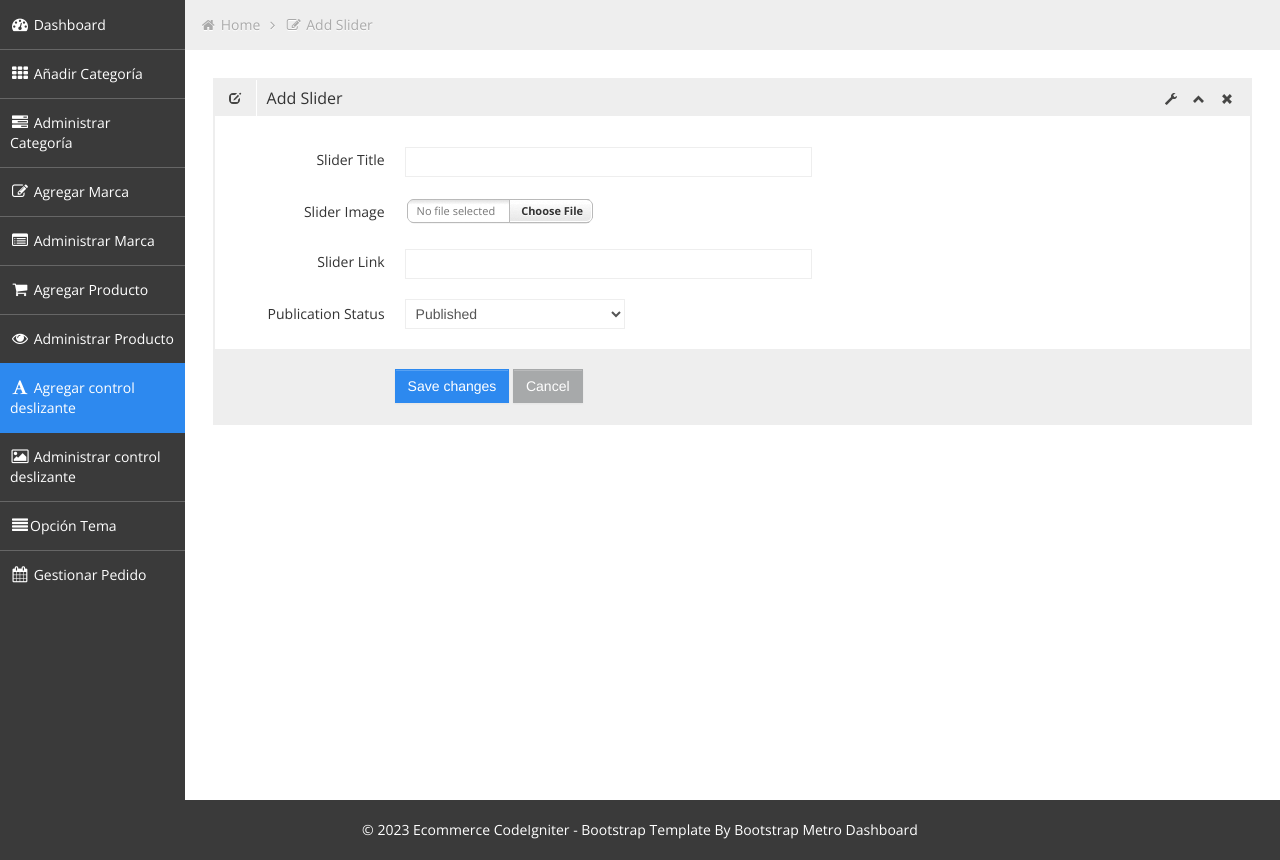
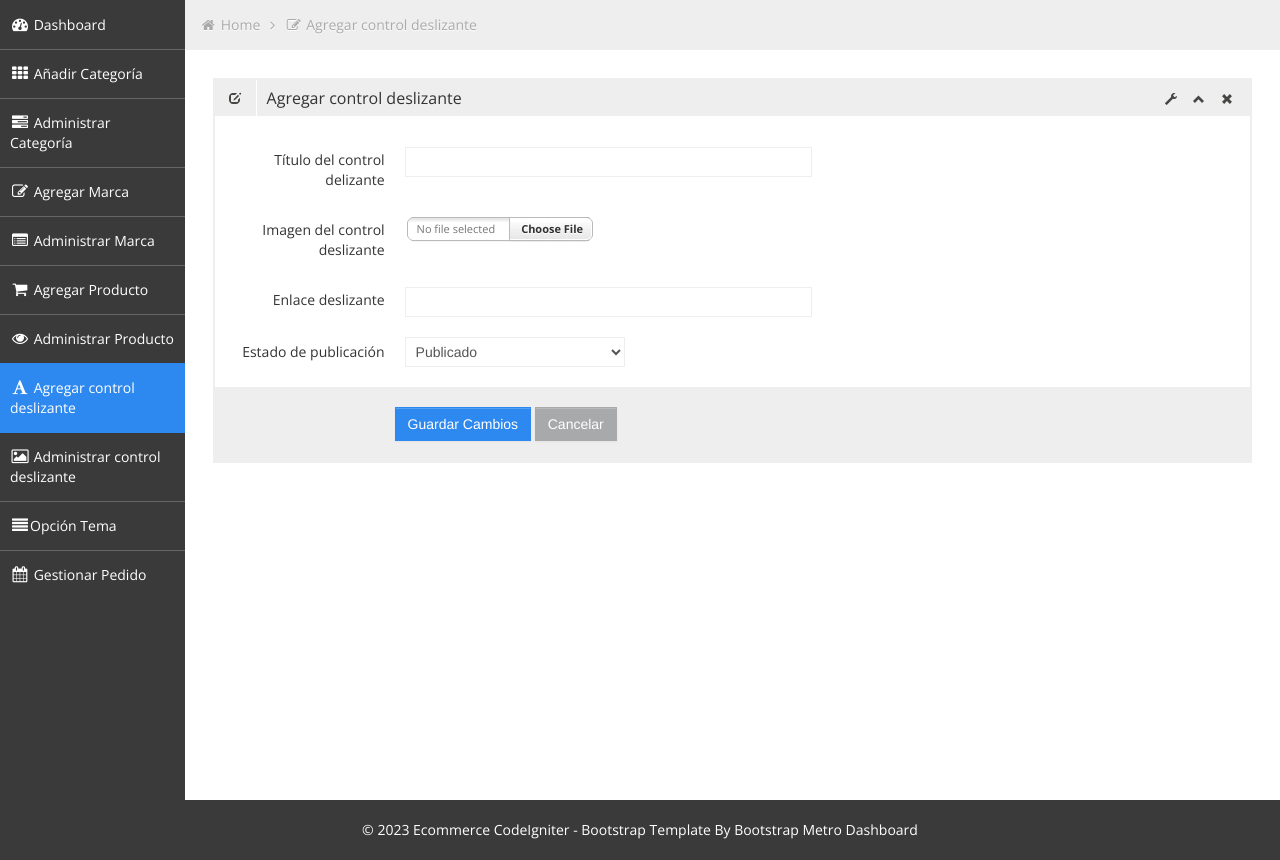
Before and after one commit to oscarm24/ecommers-shop, a CodeIgniter app: page /database/add/slider in a window 1280 px wide. Shown: the part 41-901 px from the top of the page. Run offline with CodeIgniter, Linux system fonts and the light colour scheme; a user stored in the database is signed in.

Commit message:
Se realizo actualizacion de idioma en add_slider.php

```diff
--- a/application/views/admin/pages/add_product.php
+++ b/application/views/admin/pages/add_product.php
@@ -36,7 +36,7 @@
                     <fieldset>
 
                         <div class="control-group">
-                            <label class="control-label" for="fileInput">Titulo del producto</label>
+                            <label class="control-label" for="fileInput">Título del producto</label>
                             <div class="controls">
                                 <input class="span6 typeahead" name="product_title" id="fileInput" type="text"/>
                             </div>
--- a/application/views/admin/pages/add_slider.php
+++ b/application/views/admin/pages/add_slider.php
@@ -10,14 +10,14 @@
         </li>
         <li>
             <i class="icon-edit"></i>
-            <a href="<?php echo base_url('add/slider')?>">Add Slider</a>
+            <a href="<?php echo base_url('add/slider')?>">Agregar control deslizante</a>
         </li>
     </ul>
 
     <div class="row-fluid sortable">
         <div class="box span12">
             <div class="box-header" data-original-title>
-                <h2><i class="halflings-icon edit"></i><span class="break"></span>Add Slider</h2>
+                <h2><i class="halflings-icon edit"></i><span class="break"></span>Agregar control deslizante</h2>
                 <div class="box-icon">
                     <a href="#" class="btn-setting"><i class="halflings-icon wrench"></i></a>
                     <a href="#" class="btn-minimize"><i class="halflings-icon chevron-up"></i></a>
@@ -36,21 +36,21 @@
                     <fieldset>
 
                         <div class="control-group">
-                            <label class="control-label" for="fileInput">Slider Title</label>
+                            <label class="control-label" for="fileInput">Título del control delizante</label>
                             <div class="controls">
                                 <input class="span6 typeahead" name="slider_title" type="text"/>
                             </div>
                         </div>
 
                          <div class="control-group">
-                            <label class="control-label" for="fileInput">Slider Image</label>
+                            <label class="control-label" for="fileInput">Imagen del control deslizante</label>
                             <div class="controls">
                                 <input class="span6 typeahead" name="slider_image" type="file"/>
                             </div>
                         </div>
 
                          <div class="control-group">
-                            <label class="control-label" for="fileInput">Slider Link</label>
+                            <label class="control-label" for="fileInput">Enlace deslizante</label>
                             <div class="controls">
                                 <input class="span6 typeahead"  name="slider_link" type="url"/>
                             </div>
@@ -58,18 +58,18 @@
 
 
                         <div class="control-group">
-                            <label class="control-label" for="textarea2">Publication Status</label>
+                            <label class="control-label" for="textarea2">Estado de publicación</label>
                             <div class="controls">
                                 <select name="publication_status">
-                                    <option value="1">Published</option>
-                                    <option value="0">UnPublished</option>
+                                    <option value="1">Publicado</option>
+                                    <option value="0">Inédito</option>
                                 </select>
                             </div>
                         </div>
 
                         <div class="form-actions">
-                            <button type="submit" id="save_category" class="btn btn-primary">Save changes</button>
-                            <button type="reset" class="btn">Cancel</button>
+                            <button type="submit" id="save_category" class="btn btn-primary">Guardar Cambios</button>
+                            <button type="reset" class="btn">Cancelar</button>
                         </div>
                     </fieldset>
                 </form>
--- a/application/views/admin/pages/edit_product.php
+++ b/application/views/admin/pages/edit_product.php
@@ -36,7 +36,7 @@
                     <fieldset>
 
                         <div class="control-group">
-                            <label class="control-label" for="fileInput">Titulo del producto</label>
+                            <label class="control-label" for="fileInput">Título del producto</label>
                             <div class="controls">
                                 <input class="span6 typeahead" value="<?php echo $product_info_by_id->product_title;?>" name="product_title" id="fileInput" type="text"/>
                             </div>
```
